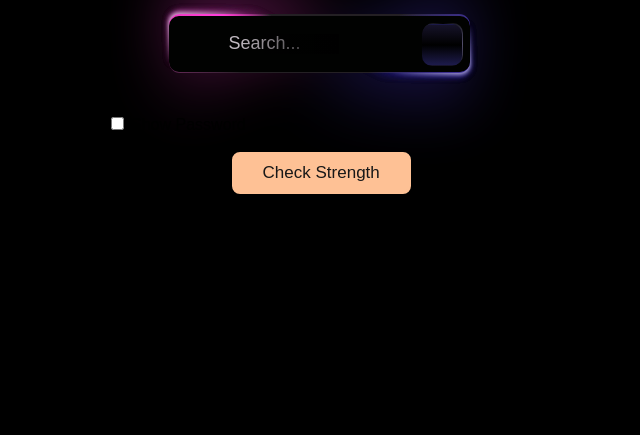
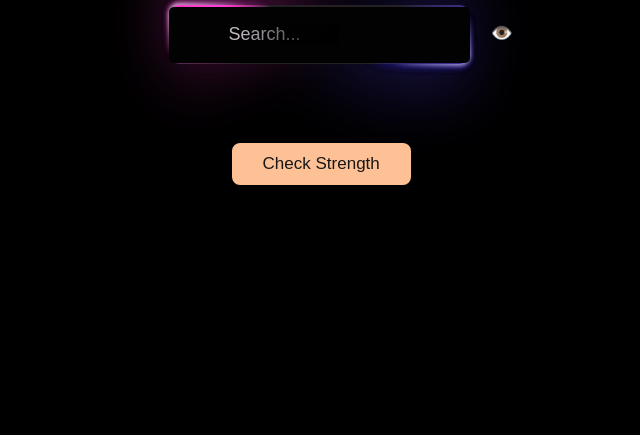
Before and after one commit to xcriminal1/basic-password-strength-tester, a website: page public/index.html in a window 1280 px wide. Shown: the part 365-800 px from the top of the page, without its empty margins (320-960 px from the left). Drawn offline with Linux system fonts and the light colour scheme.

Commit message:
password hid/unhide

```diff
--- a/public/app.js
+++ b/public/app.js
@@ -2,7 +2,8 @@ document.addEventListener("DOMContentLoaded", function() {
     const inputField = document.querySelector(".input");
     const button = document.querySelector("button");
     const strengthDisplay = document.getElementById("strength");
-    const showPasswordCheckbox = document.getElementById("show-password");
+    const showHideBtn = document.getElementById("show-hide-btn");
+
 
     function checkPasswordStrength() {
         const password = inputField.value;
@@ -56,11 +57,14 @@ document.addEventListener("DOMContentLoaded", function() {
     });
 
     // Show/Hide password functionality
-    showPasswordCheckbox.addEventListener("change", function() {
-        if (this.checked) {
+    showHideBtn.addEventListener("click", function() {
+        if (inputField.type === "password") {
             inputField.type = "text";
+            showHideBtn.textContent = "🙈"; // Change to eye-off icon
         } else {
             inputField.type = "password";
+            showHideBtn.textContent = "👁️"; // Change to eye icon
         }
     });
+
 });
--- a/public/index.html
+++ b/public/index.html
@@ -30,12 +30,28 @@
     /* padding:7px; */
     width: 301px;
     height: 56px;
-    border-radius: 10px;
+    border-radius: 5px;
     color: white;
     padding-inline: 59px;
     font-size: 18px;
     box-sizing: border-box; /* Ensure padding is included in width */
-  }
+}
+
+.show-hide-btn {
+    position: relative;
+    left: 339px;
+    bottom: 110px;
+    transform: translate(50%, 50%);
+    cursor: pointer;
+    background: transparent;
+    border: none;
+    color: white;
+    font-size: 18px;
+
+}
+        .show-hide-btn:focus {
+            outline: none;
+        }
   .grid {
     height: 800px;
     width: 800px;
@@ -507,11 +523,14 @@ button:hover .star-6 {
             <div class="border"></div>
 
             <div id="main">
+
                 <input placeholder="Search..." type="text" name="text" class="input" />
+
+
                 <div id="input-mask"></div>
                 <div id="pink-mask"></div>
-                <div class="filterBorder"></div>
-                <div id="filter-icon"></div>
+
+
             </div>
         </div>
                 <button>Check Strength
@@ -631,10 +650,8 @@ button:hover .star-6 {
                       </div>
                 </button>
                 <div id="strength"></div>
-                <div class="toggle-password">
-                    <input type="checkbox" id="show-password">
-                    <label for="show-password">Show Password</label>
-                </div>
+                <div id="strength"></div>
+                <button class="show-hide-btn" id="show-hide-btn" style="width: 5px; display: flex; justify-content: center;">👁️</button>
             </div>
 
     </div>
```
